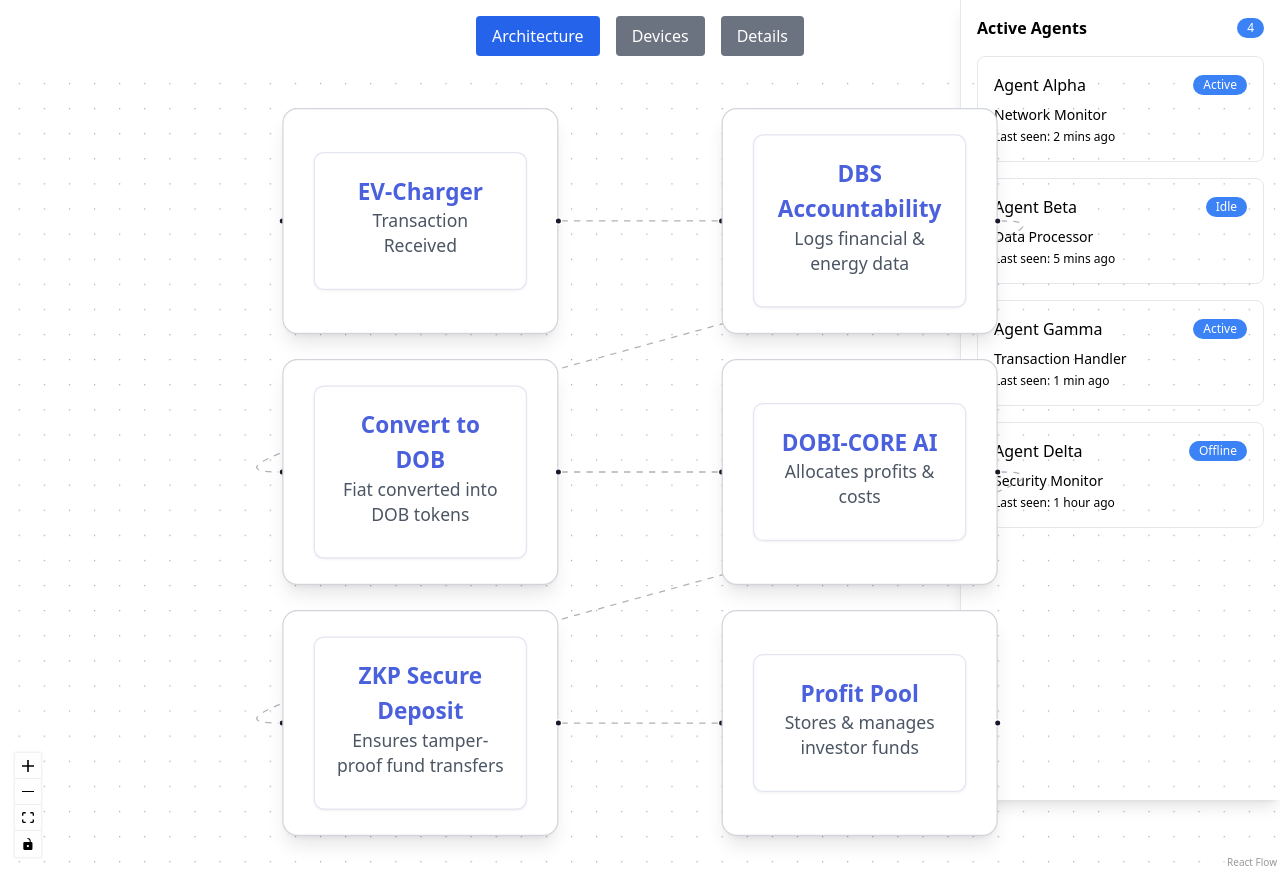
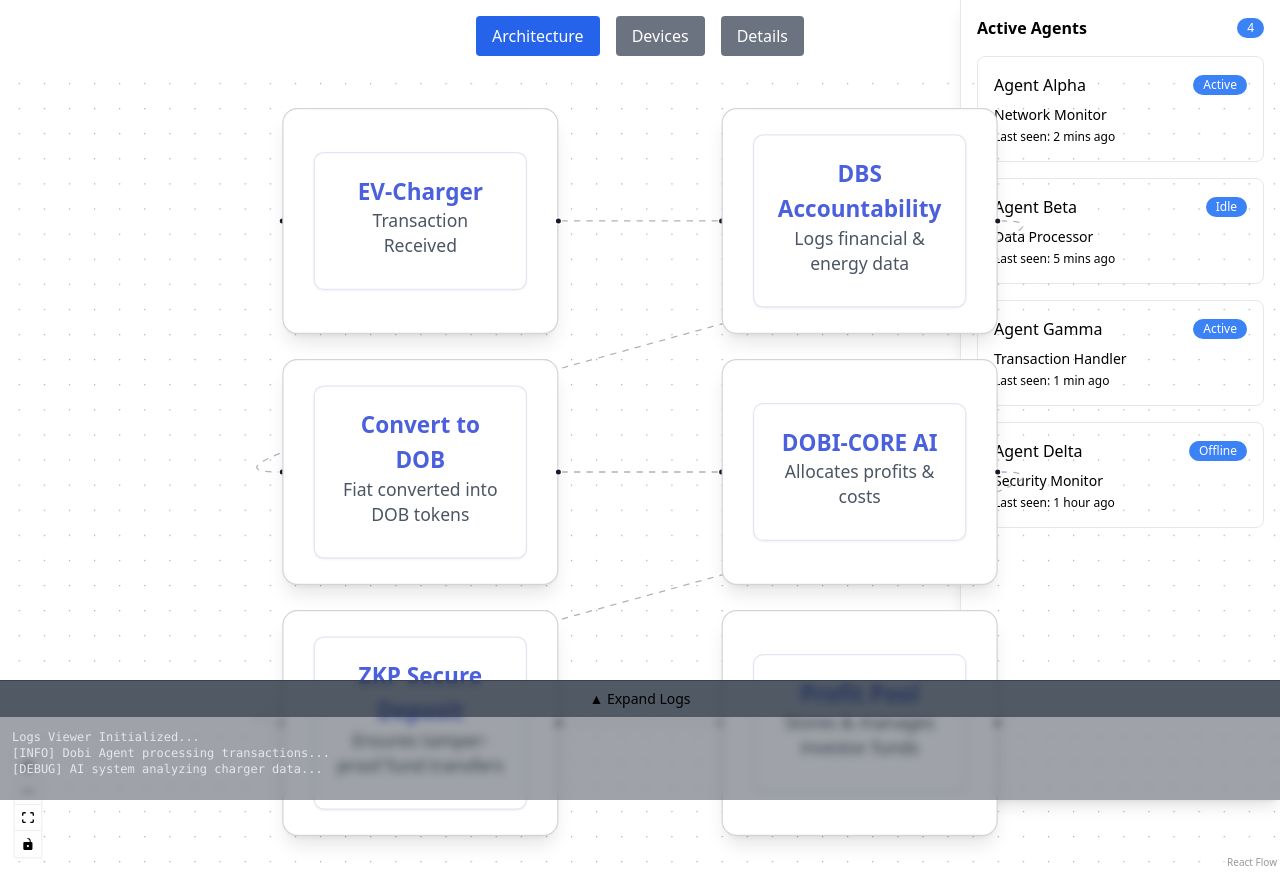
Before and after one commit to blessedux/DOBI_AGENT_LANDING, a Next.js app: page / in a window 1280 px wide. Built offline with nearby package versions, Linux system fonts and the light colour scheme.

Commit message:
added logs viewer

```diff
--- /dev/null
+++ b/app/components/ui/LogsViewer.tsx
@@ -0,0 +1,63 @@
+"use client";
+
+import React, { useState } from "react";
+
+export default function LogsViewer() {
+  const [height, setHeight] = useState(120); // Default small height
+  const [isExpanded, setIsExpanded] = useState(false);
+
+  // Handle drag to resize
+  const startResizing = (e) => {
+    e.preventDefault();
+    const startY = e.clientY;
+    const startHeight = height;
+
+    const onMouseMove = (e) => {
+      const newHeight = Math.max(100, Math.min(window.innerHeight - 50, startHeight - (e.clientY - startY)));
+      setHeight(newHeight);
+      setIsExpanded(newHeight > window.innerHeight * 0.5); // Automatically toggle expanded state
+    };
+
+    const onMouseUp = () => {
+      document.removeEventListener("mousemove", onMouseMove);
+      document.removeEventListener("mouseup", onMouseUp);
+    };
+
+    document.addEventListener("mousemove", onMouseMove);
+    document.addEventListener("mouseup", onMouseUp);
+  };
+
+  // Handle click to expand/collapse
+  const toggleExpand = () => {
+    if (isExpanded) {
+      setHeight(120); // Collapse to default height
+      setIsExpanded(false);
+    } else {
+      setHeight(window.innerHeight * 0.7); // Expand to 70% of the screen height
+      setIsExpanded(true);
+    }
+  };
+
+  return (
+    <div
+      className="fixed bottom-0 left-0 w-full bg-gray-900 bg-opacity-40 backdrop-blur-sm border-t border-gray-700 flex flex-col transition-all duration-300"
+      style={{ height: `${height}px` }}
+    >
+      {/* Drag Handle (Now Clickable) */}
+      <div
+        className="cursor-row-resize bg-gray-800 bg-opacity-60 text-center p-2 text-sm hover:bg-gray-700 transition select-none"
+        onMouseDown={startResizing}
+        onClick={toggleExpand} // Click to expand/collapse
+      >
+        {isExpanded ? "▼ Collapse Logs" : "▲ Expand Logs"}
+      </div>
+
+      {/* Logs Content */}
+      <div className="flex-1 overflow-y-auto p-3 text-xs font-mono text-gray-200">
+        <p>Logs Viewer Initialized...</p>
+        <p>[INFO] Dobi Agent processing transactions...</p>
+        <p>[DEBUG] AI system analyzing charger data...</p>
+      </div>
+    </div>
+  );
+}
--- a/app/page.tsx
+++ b/app/page.tsx
@@ -4,6 +4,7 @@
 import Navbar from "./components/ui/Navbar";
 import DobiChart from "./components/DobiChart";
 import { AgentSidebar } from "./components/agent-sidebar";
+import LogsViewer from "./components/ui/LogsViewer"; // Import new component
 
 export default function Home() {
   const [selectedWorkflow, setSelectedWorkflow] = useState("architecture");
@@ -18,6 +19,7 @@
         <AgentSidebar />
         <DobiChart selectedWorkflow={selectedWorkflow} />
       </main>
+      <LogsViewer />
     </div>
   );
 }
```
